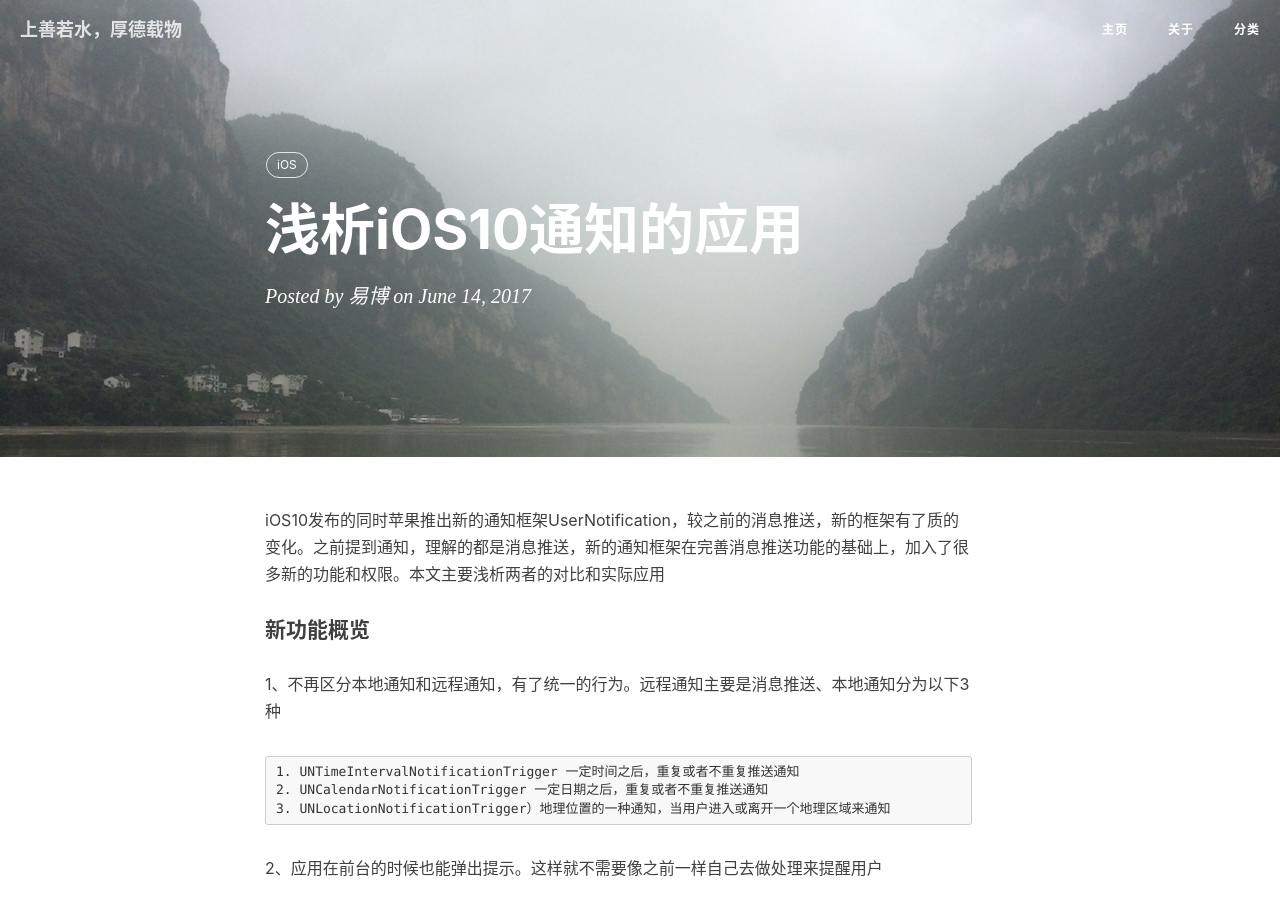
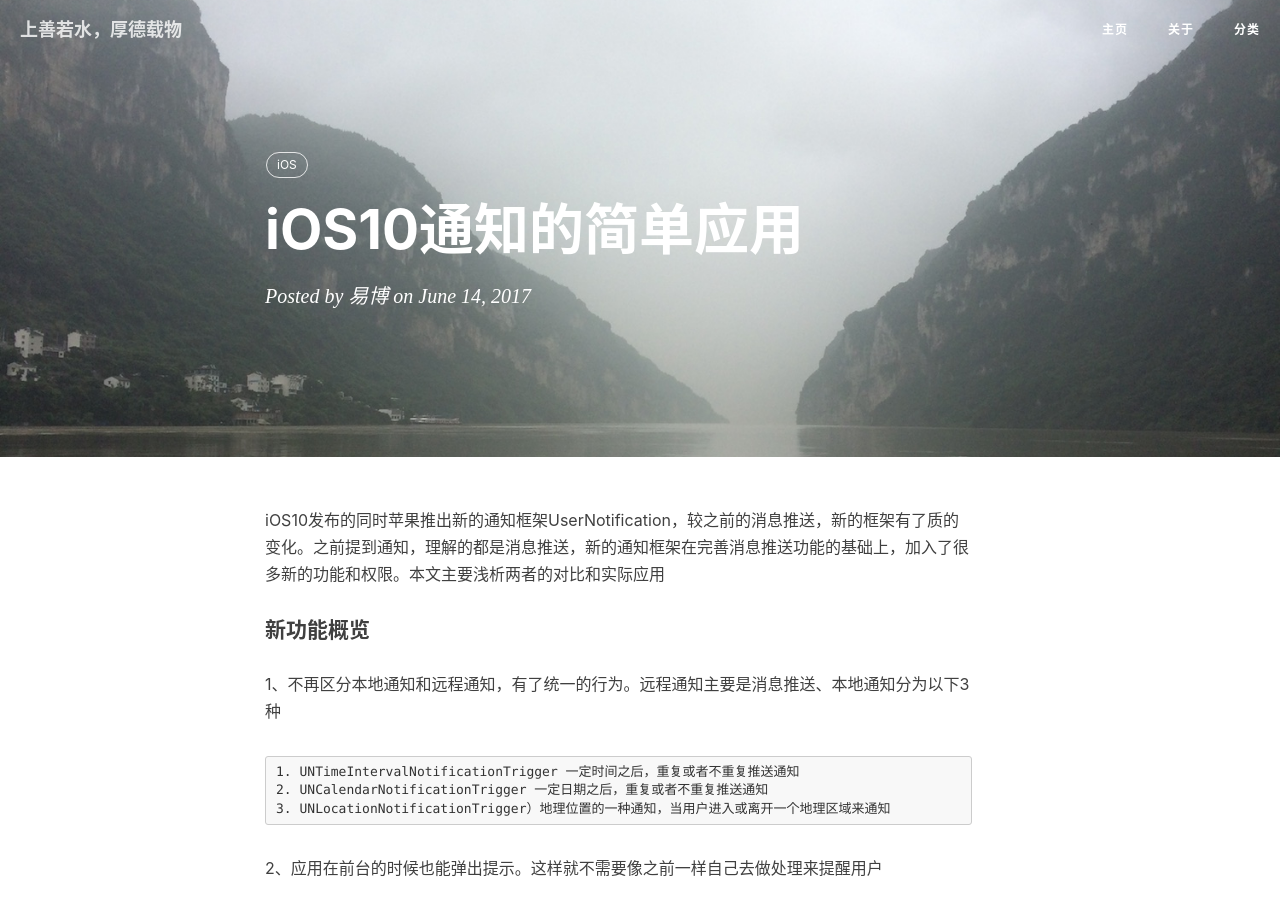
Before and after one commit to xttxqjfg/xttxqjfg.github.io, a Jekyll site: the page built from _posts/201706/2017-06-14-浅析iOS10通知.markdown, in a window 1280 px wide and 900 px high. Built offline with Jekyll 4.4.1, drawn with Linux system fonts in a browser that asks for light colours; nearby versions of some CDN libraries; comment, search, counter and statistics services are not loaded.

Commit message:
no message

```diff
--- a/_posts/201706/2017-06-14-浅析iOS10通知.markdown
+++ b/_posts/201706/2017-06-14-浅析iOS10通知.markdown
@@ -1,6 +1,6 @@
 ---
 layout:     post
-title:      "浅析iOS10通知的应用"
+title:      "iOS10通知的简单应用"
 subtitle:   ""
 date:       2017-06-14 14:23:00
 author:     "易博"
```
